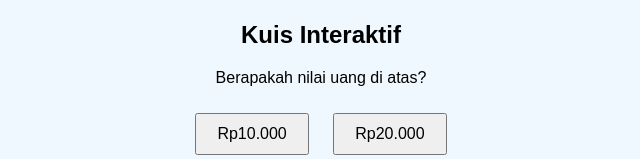
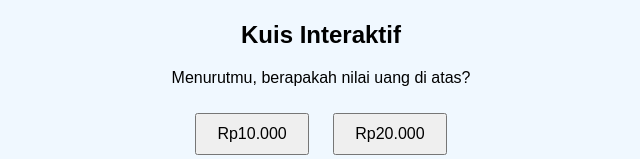
Before and after one commit to disahnurulf/media-rupiah, a plain HTML site: page index.html in a window 1280 px wide. Shown: the part 295-454 px from the top of the page, without its empty margins (319-959 px from the left). Drawn offline with Linux system fonts and the light colour scheme.

Commit message:
Update index.html

```diff
--- a/index.html
+++ b/index.html
@@ -10,7 +10,7 @@
   <p>Ini adalah gambar uang Rp10.000:</p>
   <img src="https://upload.wikimedia.org/wikipedia/id/3/3e/10000rupiah.jpg" width="200">
   <h2>Kuis Interaktif</h2>
-  <p>Berapakah nilai uang di atas?</p>
+  <p>Menurutmu, berapakah nilai uang di atas?</p>
   <button onclick="cekJawaban(10000)">Rp10.000</button>
   <button onclick="cekJawaban(20000)">Rp20.000</button>
   <p id="feedback"></p>
```
